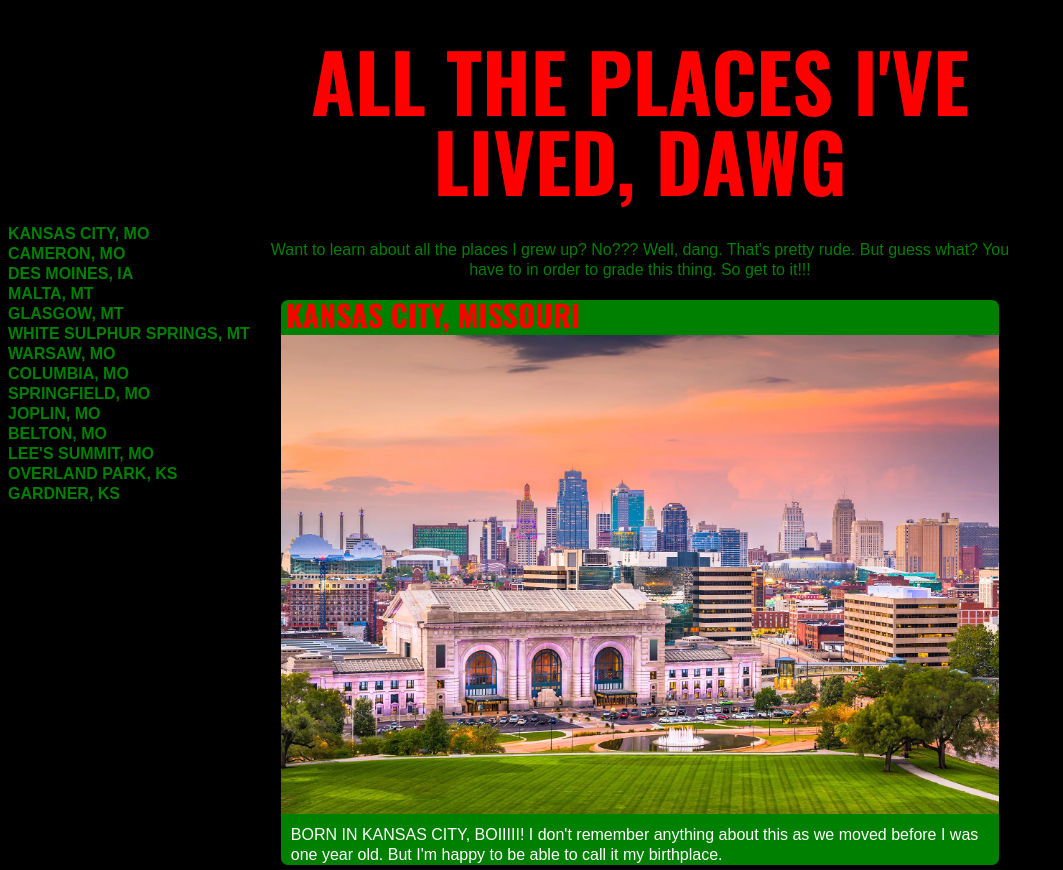
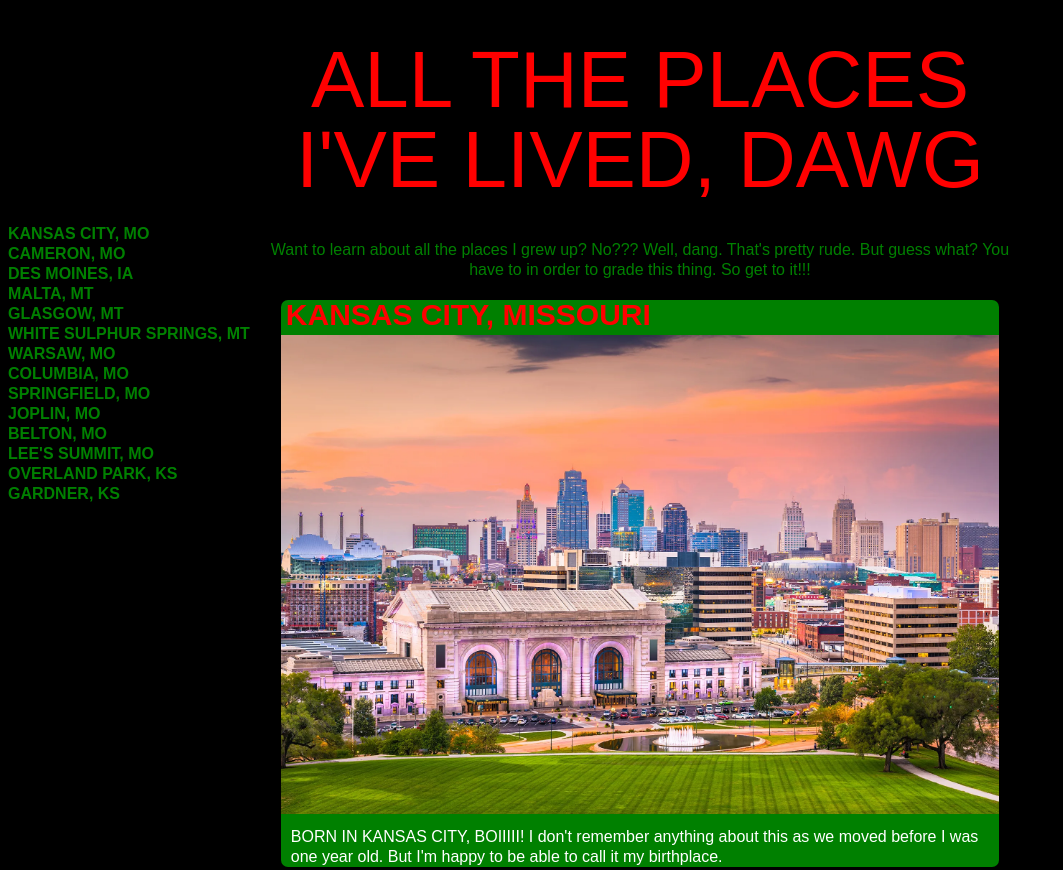
Before and after one commit to KC-LC101-June-22/js-assignment-4-html-me-something-bassopotamus, a website: page index.html in a window 1280 px wide. Shown: the top 870 px of the page, without its empty margins (0-1063 px from the left). Drawn offline with nearby package versions, Linux system fonts and the light colour scheme.

Commit message:
Removed Google Font

```diff
--- a/index.html
+++ b/index.html
@@ -5,10 +5,6 @@
       <title>This Poor Excuse for a Website</title>
 
       <link rel="stylesheet" href="styles.css">
-
-      <link rel="preconnect" href="https://fonts.googleapis.com">
-      <link rel="preconnect" href="https://fonts.gstatic.com" crossorigin>
-      <link href="https://fonts.googleapis.com/css2?family=Oswald:wght@700&display=swap" rel="stylesheet">
 
    </head>
 
--- a/styles.css
+++ b/styles.css
@@ -57,7 +57,7 @@ body{
     display: block;
     background-color: black;
     color: white;
-    font-family: Oswald, sans-serif;
+    font-family: sans-serif;
 }
 
 main{
```
